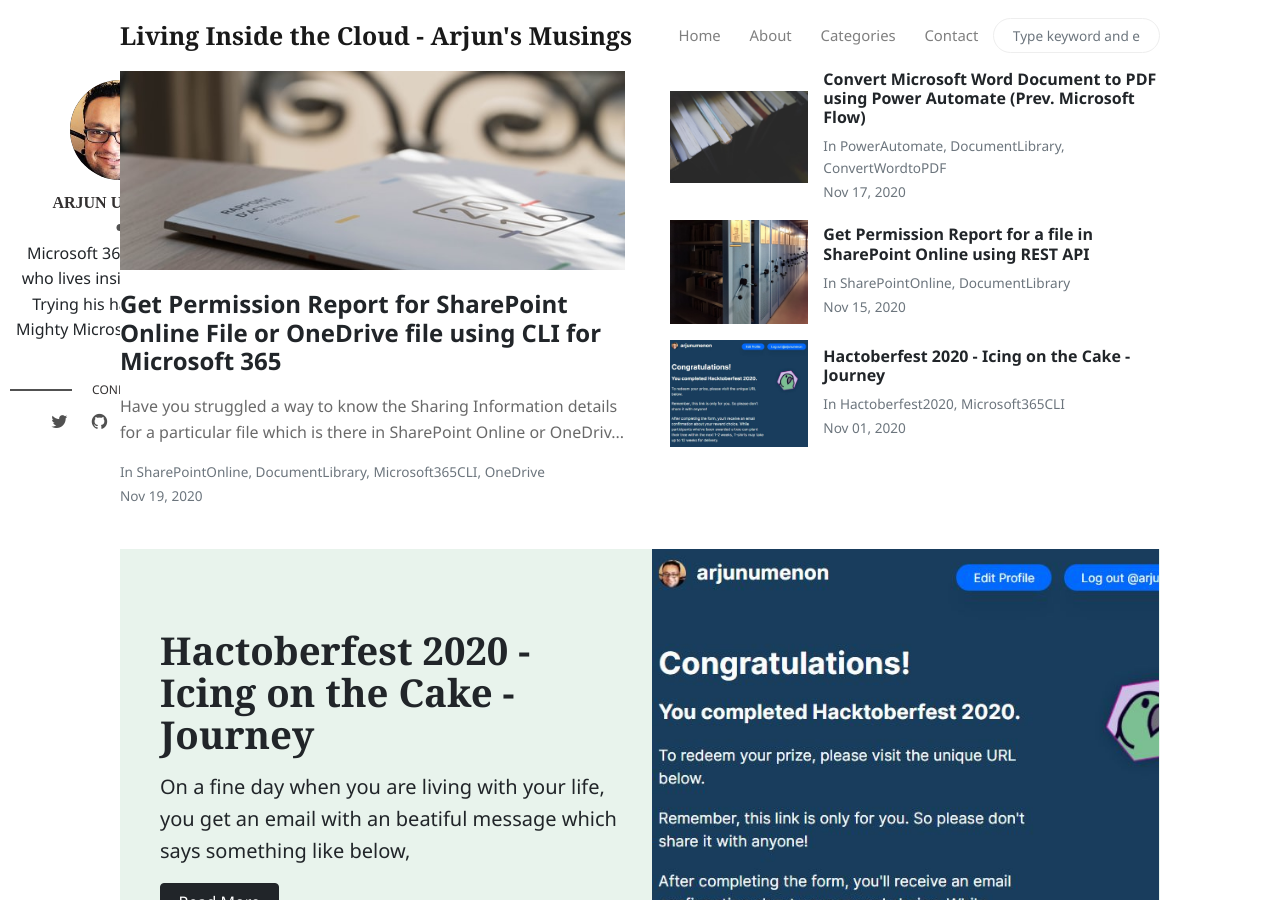
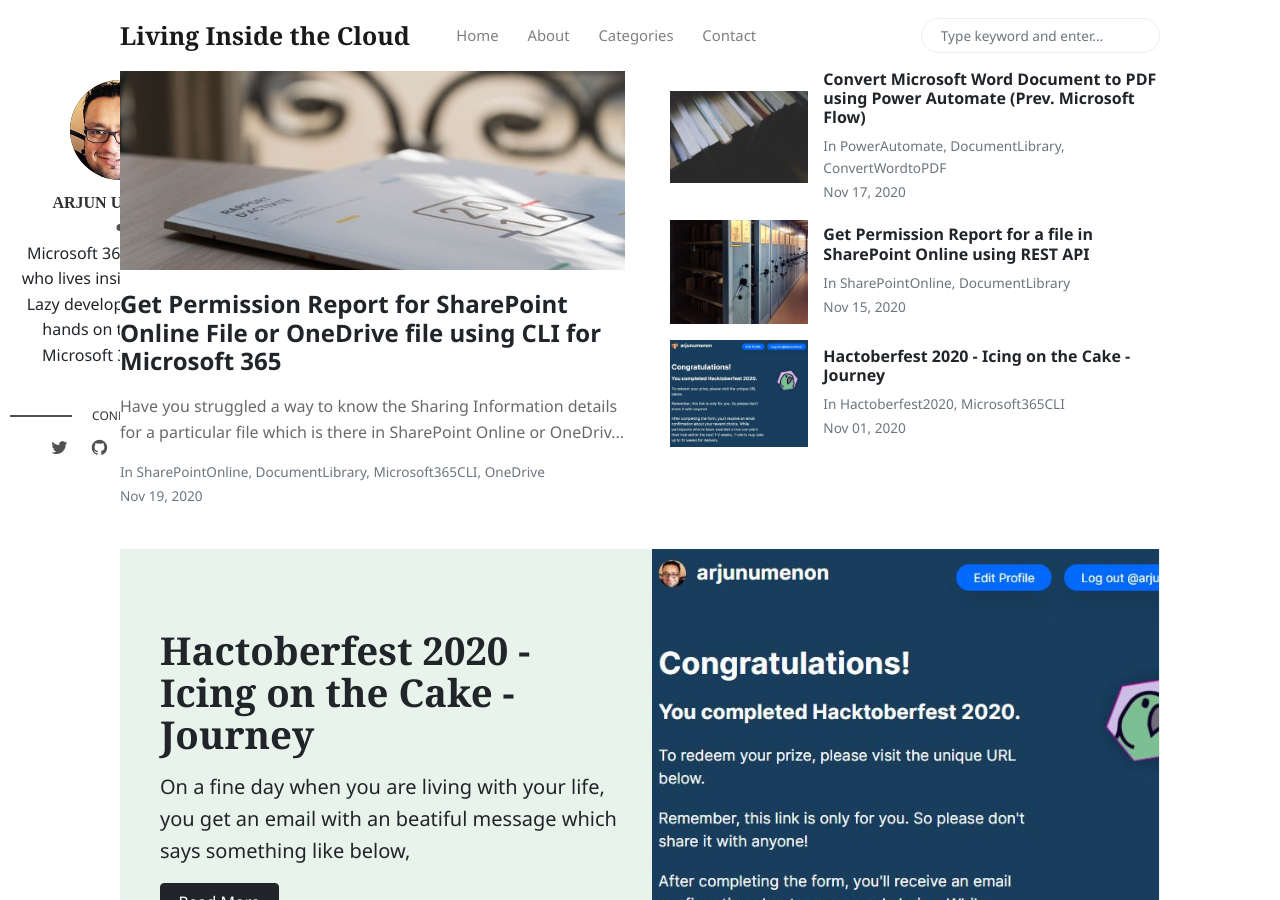
Before and after one commit to arjunumenon/arjunumenon.github.io, a Jekyll site: the page built from index.html, in a window 1280 px wide and 900 px high. Built offline with Jekyll 4.4.1, drawn with Linux system fonts in a browser that asks for light colours; nearby versions of some CDN libraries; the list of posts is cut into pages by our own code.

Commit message:
Updated Site related information

```diff
--- a/_config.yml
+++ b/_config.yml
@@ -1,6 +1,6 @@
 # Site
-name: Living Inside the Cloud - Arjun's Musings
-description: 'This is where I jot down my learnings of Microsoft 365 and SharePoint Development. Best practices about Microsft 365 development'
+name: Living Inside the Cloud
+description: 'This is where I jot down my learnings of Microsoft 365 and SharePoint Development. Best practices about Microsft 365 development covering SharePoint Development, Power Automate, SharePoint FrameWork (SPFx), Information Architechture'
 logo: 'assets/images/logo.png'
 favicon: 'assets/images/favicon.ico'
 baseurl: ''
@@ -22,7 +22,7 @@
 # Author Settings
 author: Arjun U Menon # add your name
 author-img: Arjun.png # add your photo
-about-author: Microsoft 365 consultant who lives inside the cloud. Trying his hands on the Mighty Microsoft 365 World # add description
+about-author: Microsoft 365 consultant who lives inside the cloud. Lazy developer trying his hands on the Mighty Microsoft 365 World.  # add description
 social-twitter: arjunumenon #Twitter Handle
 social-facebook: # Facebook handle
 social-github: arjunumenon #  Github handle
```
